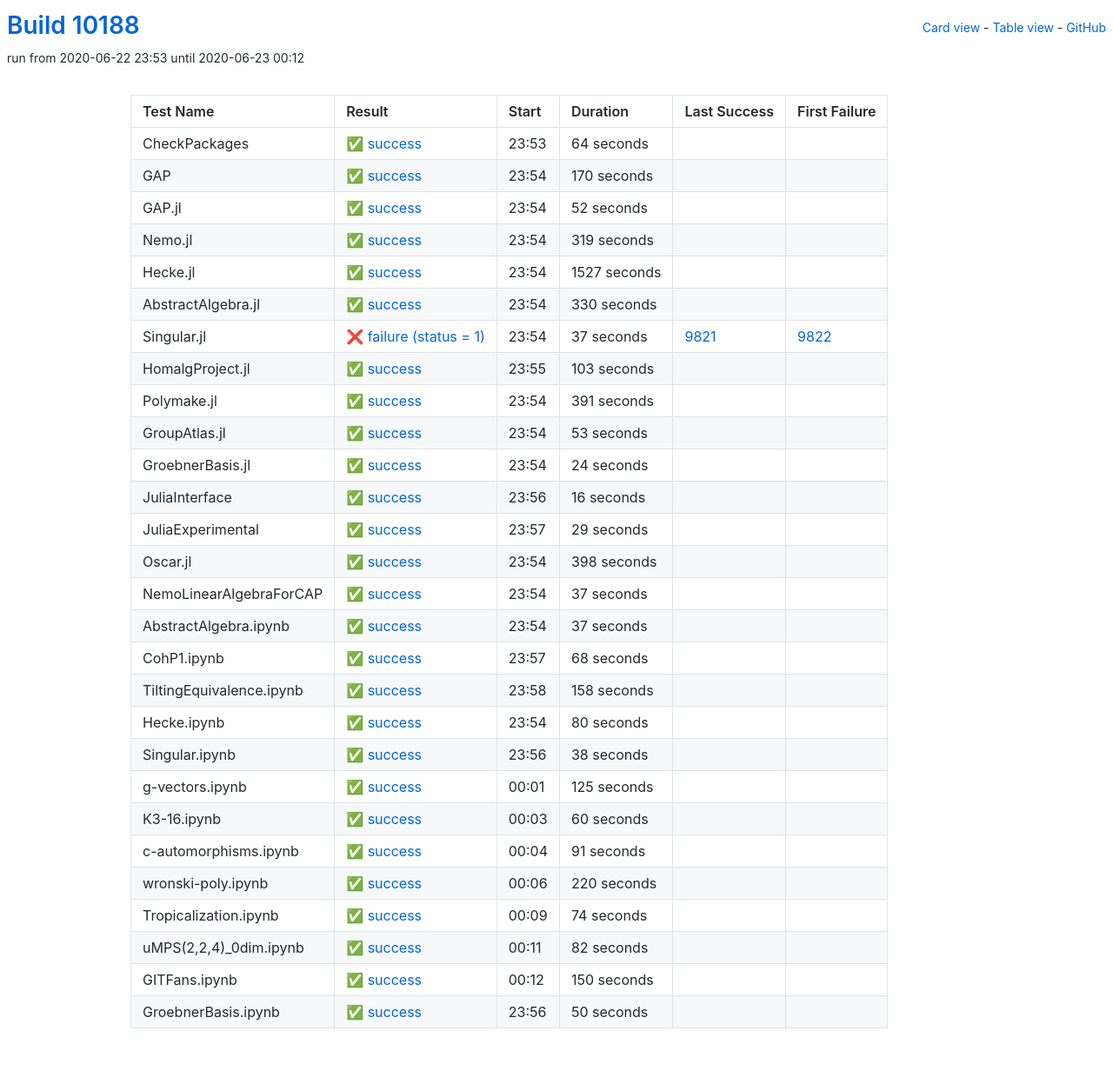
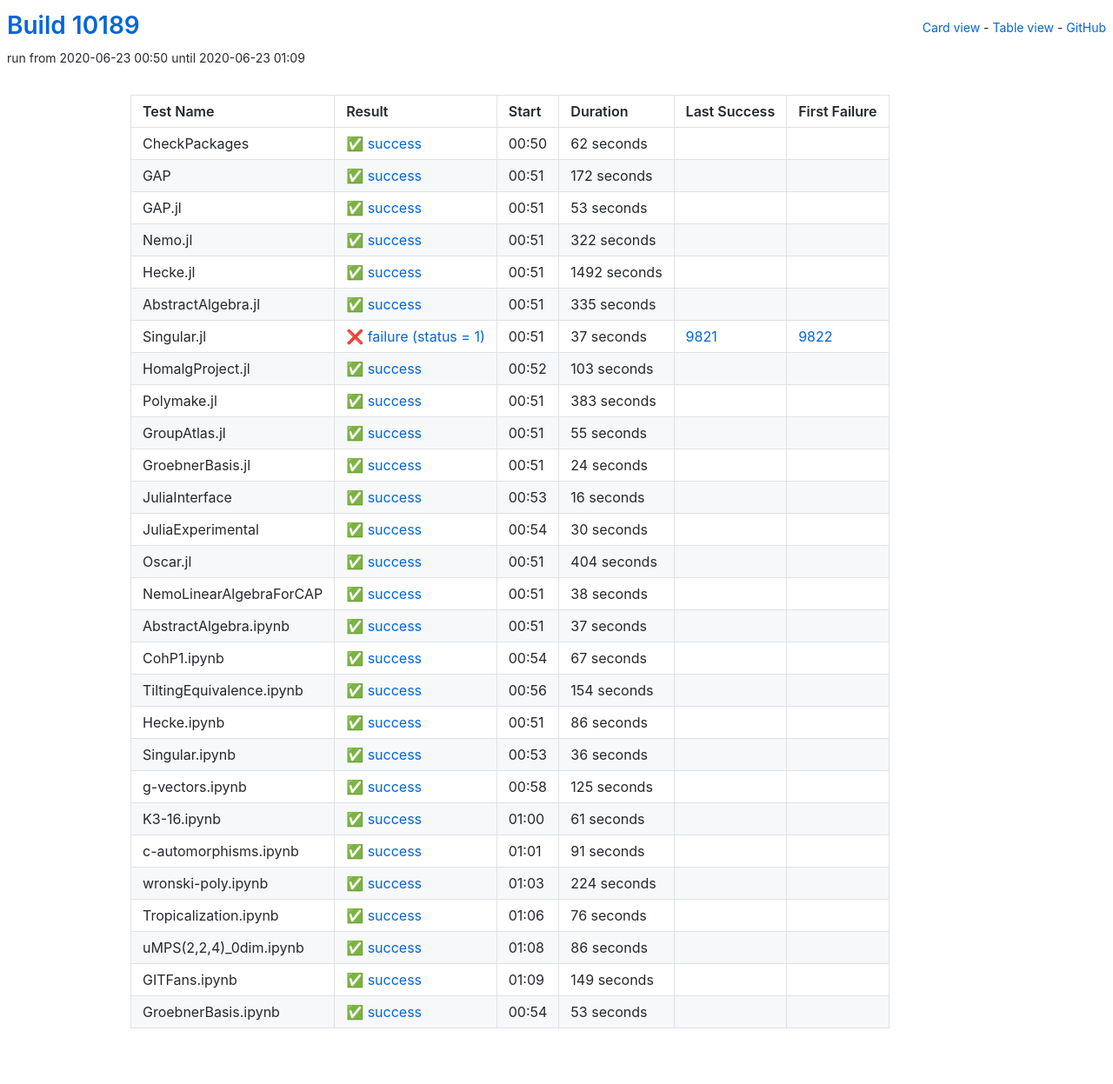
Before and after one commit to oscar-system/oscar-ci-status, a Jekyll site: the page built from table.html, in a window 1280 px wide. Shown: the whole page at 87% size. Built offline with Jekyll 4.4.1, drawn with Linux system fonts in a browser that asks for light colours.

Commit message:
Build #10189

```diff
--- a/_data/ci.yml
+++ b/_data/ci.yml
@@ -1,6 +1,6 @@
 ---
-build: 10188
-build_url: https://oscarci.mathematik.uni-kl.de/job/oscar/10188/
+build: 10189
+build_url: https://oscarci.mathematik.uni-kl.de/job/oscar/10189/
 job: oscar
 organization: oscar-system
 repo: oscar-ci-status
@@ -8,80 +8,80 @@
 tests:
 - name: CheckPackages
   id: checkpackages
-  log: https://oscarci.mathematik.uni-kl.de/job/oscar/10188/artifact/logs/build-10188/CheckPackages.log
-  start: 2020-06-22 23:53
+  log: https://oscarci.mathematik.uni-kl.de/job/oscar/10189/artifact/logs/build-10189/CheckPackages.log
+  start: 2020-06-23 00:50
   success: true
   exitcode: 0
   status: success
-  duration: 64
+  duration: 62
   last_success: false
   last_success_url:
   first_failure: false
   first_failure_url:
 - name: GAP
   id: gap
-  log: https://oscarci.mathematik.uni-kl.de/job/oscar/10188/artifact/logs/build-10188/GAP.log
-  start: 2020-06-22 23:54
+  log: https://oscarci.mathematik.uni-kl.de/job/oscar/10189/artifact/logs/build-10189/GAP.log
+  start: 2020-06-23 00:51
   success: true
   exitcode: 0
   status: success
-  duration: 170
+  duration: 172
   last_success: false
   last_success_url:
   first_failure: false
   first_failure_url:
 - name: GAP.jl
   id: gap-jl
-  log: https://oscarci.mathematik.uni-kl.de/job/oscar/10188/artifact/logs/build-10188/GAP.jl.log
-  start: 2020-06-22 23:54
+  log: https://oscarci.mathematik.uni-kl.de/job/oscar/10189/artifact/logs/build-10189/GAP.jl.log
+  start: 2020-06-23 00:51
   success: true
   exitcode: 0
   status: success
-  duration: 52
+  duration: 53
   last_success: false
   last_success_url:
   first_failure: false
   first_failure_url:
 - name: Nemo.jl
   id: nemo-jl
-  log: https://oscarci.mathematik.uni-kl.de/job/oscar/10188/artifact/logs/build-10188/Nemo.jl.log
-  start: 2020-06-22 23:54
+  log: https://oscarci.mathematik.uni-kl.de/job/oscar/10189/artifact/logs/build-10189/Nemo.jl.log
+  start: 2020-06-23 00:51
   success: true
   exitcode: 0
   status: success
-  duration: 319
+  duration: 322
   last_success: false
   last_success_url:
   first_failure: false
   first_failure_url:
 - name: Hecke.jl
   id: hecke-jl
-  log: https://oscarci.mathematik.uni-kl.de/job/oscar/10188/artifact/logs/build-10188/Hecke.jl.log
-  start: 2020-06-22 23:54
+  log: https://oscarci.mathematik.uni-kl.de/job/oscar/10189/artifact/logs/build-10189/Hecke.jl.log
+  start: 2020-06-23 00:51
   success: true
   exitcode: 0
   status: success
-  duration: 1527
+  duration: 1492
   last_success: false
   last_success_url:
   first_failure: false
   first_failure_url:
 - name: AbstractAlgebra.jl
   id: abstractalgebra-jl
-  log: https://oscarci.mathematik.uni-kl.de/job/oscar/10188/artifact/logs/build-10188/AbstractAlgebra.jl.log
-  start: 2020-06-22 23:54
+  log: https://oscarci.mathematik.uni-kl.de/job/oscar/10189/artifact/logs/build-10189/AbstractAlgebra.jl.log
+  start: 2020-06-23 00:51
   success: true
   exitcode: 0
   status: success
-  duration: 330
+  duration: 335
   last_success: false
   last_success_url:
   first_failure: false
   first_failure_url:
 - name: Singular.jl
   id: singular-jl
-  log: https://oscarci.mathematik.uni-kl.de/job/oscar/10188/artifact/logs/build-10188/Singular.jl.log
-  start: 2020-06-22 23:54
+  log: https://oscarci.mathematik.uni-kl.de/job/oscar/10189/artifact/logs/build-10189/Singular.jl.log
+  start: 2020-06-23 00:51
   success: false
   exitcode: 1
   status: failure
@@ -92,8 +92,8 @@
   first_failure_url: https://oscarci.mathematik.uni-kl.de/job/oscar/9822/
 - name: HomalgProject.jl
   id: homalgproject-jl
-  log: https://oscarci.mathematik.uni-kl.de/job/oscar/10188/artifact/logs/build-10188/HomalgProject.jl.log
-  start: 2020-06-22 23:55
+  log: https://oscarci.mathematik.uni-kl.de/job/oscar/10189/artifact/logs/build-10189/HomalgProject.jl.log
+  start: 2020-06-23 00:52
   success: true
   exitcode: 0
   status: success
@@ -104,32 +104,32 @@
   first_failure_url:
 - name: Polymake.jl
   id: polymake-jl
-  log: https://oscarci.mathematik.uni-kl.de/job/oscar/10188/artifact/logs/build-10188/Polymake.jl.log
-  start: 2020-06-22 23:54
+  log: https://oscarci.mathematik.uni-kl.de/job/oscar/10189/artifact/logs/build-10189/Polymake.jl.log
+  start: 2020-06-23 00:51
   success: true
   exitcode: 0
   status: success
-  duration: 391
+  duration: 383
   last_success: false
   last_success_url:
   first_failure: false
   first_failure_url:
 - name: GroupAtlas.jl
   id: groupatlas-jl
-  log: https://oscarci.mathematik.uni-kl.de/job/oscar/10188/artifact/logs/build-10188/GroupAtlas.jl.log
-  start: 2020-06-22 23:54
+  log: https://oscarci.mathematik.uni-kl.de/job/oscar/10189/artifact/logs/build-10189/GroupAtlas.jl.log
+  start: 2020-06-23 00:51
   success: true
   exitcode: 0
   status: success
-  duration: 53
+  duration: 55
   last_success: false
   last_success_url:
   first_failure: false
   first_failure_url:
 - name: GroebnerBasis.jl
   id: groebnerbasis-jl
-  log: https://oscarci.mathematik.uni-kl.de/job/oscar/10188/artifact/logs/build-10188/GroebnerBasis.jl.log
-  start: 2020-06-22 23:54
+  log: https://oscarci.mathematik.uni-kl.de/job/oscar/10189/artifact/logs/build-10189/GroebnerBasis.jl.log
+  start: 2020-06-23 00:51
   success: true
   exitcode: 0
   status: success
@@ -140,8 +140,8 @@
   first_failure_url:
 - name: JuliaInterface
   id: juliainterface
-  log: https://oscarci.mathematik.uni-kl.de/job/oscar/10188/artifact/logs/build-10188/JuliaInterface.log
-  start: 2020-06-22 23:56
+  log: https://oscarci.mathematik.uni-kl.de/job/oscar/10189/artifact/logs/build-10189/JuliaInterface.log
+  start: 2020-06-23 00:53
   success: true
   exitcode: 0
   status: success
@@ -152,44 +152,44 @@
   first_failure_url:
 - name: JuliaExperimental
   id: juliaexperimental
-  log: https://oscarci.mathematik.uni-kl.de/job/oscar/10188/artifact/logs/build-10188/JuliaExperimental.log
-  start: 2020-06-22 23:57
+  log: https://oscarci.mathematik.uni-kl.de/job/oscar/10189/artifact/logs/build-10189/JuliaExperimental.log
+  start: 2020-06-23 00:54
   success: true
   exitcode: 0
   status: success
-  duration: 29
+  duration: 30
   last_success: false
   last_success_url:
   first_failure: false
   first_failure_url:
 - name: Oscar.jl
   id: oscar-jl
-  log: https://oscarci.mathematik.uni-kl.de/job/oscar/10188/artifact/logs/build-10188/Oscar.jl.log
-  start: 2020-06-22 23:54
+  log: https://oscarci.mathematik.uni-kl.de/job/oscar/10189/artifact/logs/build-10189/Oscar.jl.log
+  start: 2020-06-23 00:51
   success: true
   exitcode: 0
   status: success
-  duration: 398
+  duration: 404
   last_success: false
   last_success_url:
   first_failure: false
   first_failure_url:
 - name: NemoLinearAlgebraForCAP
   id: nemolinearalgebraforcap
-  log: https://oscarci.mathematik.uni-kl.de/job/oscar/10188/artifact/logs/build-10188/NemoLinearAlgebraForCAP.log
-  start: 2020-06-22 23:54
+  log: https://oscarci.mathematik.uni-kl.de/job/oscar/10189/artifact/logs/build-10189/NemoLinearAlgebraForCAP.log
+  start: 2020-06-23 00:51
   success: true
   exitcode: 0
   status: success
-  duration: 37
+  duration: 38
   last_success: false
   last_success_url:
   first_failure: false
   first_failure_url:
 - name: AbstractAlgebra.ipynb
   id: abstractalgebra-ipynb
-  log: https://oscarci.mathematik.uni-kl.de/job/oscar/10188/artifact/logs/build-10188/AbstractAlgebra.ipynb.log
-  start: 2020-06-22 23:54
+  log: https://oscarci.mathematik.uni-kl.de/job/oscar/10189/artifact/logs/build-10189/AbstractAlgebra.ipynb.log
+  start: 2020-06-23 00:51
   success: true
   exitcode: 0
   status: success
@@ -200,56 +200,56 @@
   first_failure_url:
 - name: CohP1.ipynb
   id: cohp1-ipynb
-  log: https://oscarci.mathematik.uni-kl.de/job/oscar/10188/artifact/logs/build-10188/CohP1.ipynb.log
-  start: 2020-06-22 23:57
+  log: https://oscarci.mathematik.uni-kl.de/job/oscar/10189/artifact/logs/build-10189/CohP1.ipynb.log
+  start: 2020-06-23 00:54
   success: true
   exitcode: 0
   status: success
-  duration: 68
+  duration: 67
   last_success: false
   last_success_url:
   first_failure: false
   first_failure_url:
 - name: TiltingEquivalence.ipynb
   id: tiltingequivalence-ipynb
-  log: https://oscarci.mathematik.uni-kl.de/job/oscar/10188/artifact/logs/build-10188/TiltingEquivalence.ipynb.log
-  start: 2020-06-22 23:58
+  log: https://oscarci.mathematik.uni-kl.de/job/oscar/10189/artifact/logs/build-10189/TiltingEquivalence.ipynb.log
+  start: 2020-06-23 00:56
   success: true
   exitcode: 0
   status: success
-  duration: 158
+  duration: 154
   last_success: false
   last_success_url:
   first_failure: false
   first_failure_url:
 - name: Hecke.ipynb
   id: hecke-ipynb
-  log: https://oscarci.mathematik.uni-kl.de/job/oscar/10188/artifact/logs/build-10188/Hecke.ipynb.log
-  start: 2020-06-22 23:54
+  log: https://oscarci.mathematik.uni-kl.de/job/oscar/10189/artifact/logs/build-10189/Hecke.ipynb.log
+  start: 2020-06-23 00:51
   success: true
   exitcode: 0
   status: success
-  duration: 80
+  duration: 86
   last_success: false
   last_success_url:
   first_failure: false
   first_failure_url:
 - name: Singular.ipynb
   id: singular-ipynb
-  log: https://oscarci.mathematik.uni-kl.de/job/oscar/10188/artifact/logs/build-10188/Singular.ipynb.log
-  start: 2020-06-22 23:56
+  log: https://oscarci.mathematik.uni-kl.de/job/oscar/10189/artifact/logs/build-10189/Singular.ipynb.log
+  start: 2020-06-23 00:53
   success: true
   exitcode: 0
   status: success
-  duration: 38
+  duration: 36
   last_success: false
   last_success_url:
   first_failure: false
   first_failure_url:
 - name: g-vectors.ipynb
   id: g-vectors-ipynb
-  log: https://oscarci.mathematik.uni-kl.de/job/oscar/10188/artifact/logs/build-10188/g-vectors.ipynb.log
-  start: 2020-06-23 00:01
+  log: https://oscarci.mathematik.uni-kl.de/job/oscar/10189/artifact/logs/build-10189/g-vectors.ipynb.log
+  start: 2020-06-23 00:58
   success: true
   exitcode: 0
   status: success
@@ -260,20 +260,20 @@
   first_failure_url:
 - name: K3-16.ipynb
   id: k3-16-ipynb
-  log: https://oscarci.mathematik.uni-kl.de/job/oscar/10188/artifact/logs/build-10188/K3-16.ipynb.log
-  start: 2020-06-23 00:03
+  log: https://oscarci.mathematik.uni-kl.de/job/oscar/10189/artifact/logs/build-10189/K3-16.ipynb.log
+  start: 2020-06-23 01:00
   success: true
   exitcode: 0
   status: success
-  duration: 60
+  duration: 61
   last_success: false
   last_success_url:
   first_failure: false
   first_failure_url:
 - name: c-automorphisms.ipynb
   id: c-automorphisms-ipynb
-  log: https://oscarci.mathematik.uni-kl.de/job/oscar/10188/artifact/logs/build-10188/c-automorphisms.ipynb.log
-  start: 2020-06-23 00:04
+  log: https://oscarci.mathematik.uni-kl.de/job/oscar/10189/artifact/logs/build-10189/c-automorphisms.ipynb.log
+  start: 2020-06-23 01:01
   success: true
   exitcode: 0
   status: success
@@ -284,60 +284,60 @@
   first_failure_url:
 - name: wronski-poly.ipynb
   id: wronski-poly-ipynb
-  log: https://oscarci.mathematik.uni-kl.de/job/oscar/10188/artifact/logs/build-10188/wronski-poly.ipynb.log
-  start: 2020-06-23 00:06
+  log: https://oscarci.mathematik.uni-kl.de/job/oscar/10189/artifact/logs/build-10189/wronski-poly.ipynb.log
+  start: 2020-06-23 01:03
   success: true
   exitcode: 0
   status: success
-  duration: 220
+  duration: 224
   last_success: false
   last_success_url:
   first_failure: false
   first_failure_url:
 - name: Tropicalization.ipynb
   id: tropicalization-ipynb
-  log: https://oscarci.mathematik.uni-kl.de/job/oscar/10188/artifact/logs/build-10188/Tropicalization.ipynb.log
-  start: 2020-06-23 00:09
+  log: https://oscarci.mathematik.uni-kl.de/job/oscar/10189/artifact/logs/build-10189/Tropicalization.ipynb.log
+  start: 2020-06-23 01:06
   success: true
   exitcode: 0
   status: success
-  duration: 74
+  duration: 76
   last_success: false
   last_success_url:
   first_failure: false
   first_failure_url:
 - name: uMPS(2,2,4)_0dim.ipynb
   id: umps-2-2-4-0dim-ipynb
-  log: https://oscarci.mathematik.uni-kl.de/job/oscar/10188/artifact/logs/build-10188/uMPS-2-2-4-_0dim.ipynb.log
-  start: 2020-06-23 00:11
+  log: https://oscarci.mathematik.uni-kl.de/job/oscar/10189/artifact/logs/build-10189/uMPS-2-2-4-_0dim.ipynb.log
+  start: 2020-06-23 01:08
   success: true
   exitcode: 0
   status: success
-  duration: 82
+  duration: 86
   last_success: false
   last_success_url:
   first_failure: false
   first_failure_url:
 - name: GITFans.ipynb
   id: gitfans-ipynb
-  log: https://oscarci.mathematik.uni-kl.de/job/oscar/10188/artifact/logs/build-10188/GITFans.ipynb.log
-  start: 2020-06-23 00:12
+  log: https://oscarci.mathematik.uni-kl.de/job/oscar/10189/artifact/logs/build-10189/GITFans.ipynb.log
+  start: 2020-06-23 01:09
   success: true
   exitcode: 0
   status: success
-  duration: 150
+  duration: 149
   last_success: false
   last_success_url:
   first_failure: false
   first_failure_url:
 - name: GroebnerBasis.ipynb
   id: groebnerbasis-ipynb
-  log: https://oscarci.mathematik.uni-kl.de/job/oscar/10188/artifact/logs/build-10188/GroebnerBasis.ipynb.log
-  start: 2020-06-22 23:56
+  log: https://oscarci.mathematik.uni-kl.de/job/oscar/10189/artifact/logs/build-10189/GroebnerBasis.ipynb.log
+  start: 2020-06-23 00:54
   success: true
   exitcode: 0
   status: success
-  duration: 50
+  duration: 53
   last_success: false
   last_success_url:
   first_failure: false
```
Also changed, not shown: README.md.
